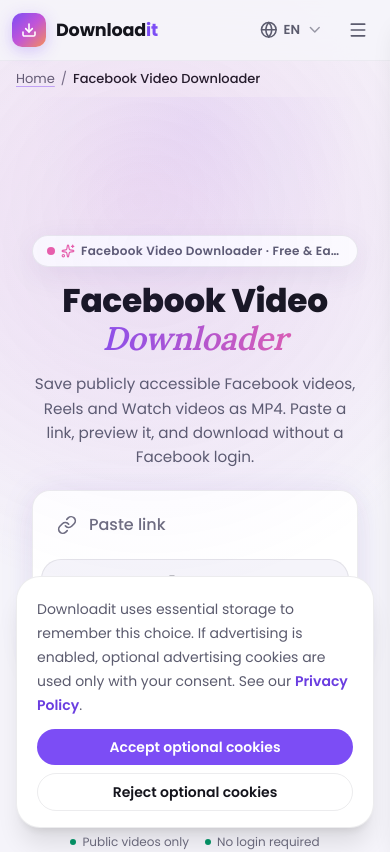
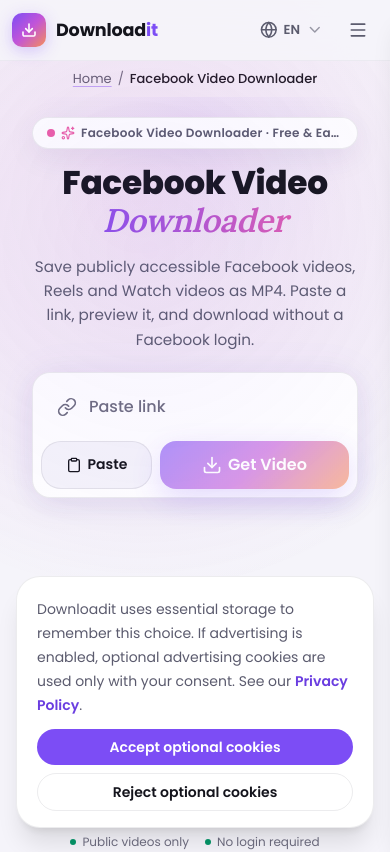
Before and after one commit to TechWithIfn/trying, a Next.js app in the folder frontend/: page /facebook-video-downloader in a window 390 px wide. Shown: the top 852 px of the page. Built offline with nearby package versions, Linux system fonts and the light colour scheme.

Commit message:
updates features 2

```diff
--- a/frontend/src/app/globals.css
+++ b/frontend/src/app/globals.css
@@ -765,6 +765,12 @@ body {
 }
 
 /* Important mobile containers respect safe-area with 16px floor (spec 3) */
+.hero-section {
+  width: 100% !important;
+  margin-inline: auto !important;
+  box-sizing: border-box;
+}
+
 .hero-section,
 .site-header-inner {
   padding-left: max(16px, env(safe-area-inset-left));
@@ -1721,6 +1727,10 @@ html:not(.js) .readmore-toggle {
 
 /* ─────────────────────────────────────────────
    Premium homepage hero + responsive vertical alignment
+   The hero uses flex-start + controlled padding-top so content sits
+   comfortably close to the navbar with balanced visual weight.
+   justify-content: center on a full-viewport container causes the content
+   to sit too low because equal empty space is added above AND below.
    ───────────────────────────────────────────── */
 .home-hero {
   margin-bottom: 0 !important;
@@ -1728,10 +1738,14 @@ html:not(.js) .readmore-toggle {
   min-height: calc(100dvh - 68px);
   display: flex;
   flex-direction: column;
-  justify-content: center;
+  justify-content: flex-start;
   align-items: center;
-  padding-top: 2rem;
-  padding-bottom: 2.5rem;
+  width: 100% !important;
+  margin-inline: auto !important;
+  /* padding-top pushes content off the navbar; padding-bottom fills remaining
+     space so the section still occupies the full viewport height cleanly. */
+  padding-top: clamp(2.5rem, 7vh, 5rem);
+  padding-bottom: clamp(3rem, 10vh, 7rem);
   box-sizing: border-box;
 }
 
@@ -1742,9 +1756,9 @@ html:not(.js) .readmore-toggle {
 
 /* ─────────────────────────────────────────────
    Dedicated Downloader Tool Page Hero
-   Matches home-hero viewport discipline so the initial screen focuses
-   cleanly on the downloader, keeping all educational and lower content
-   naturally below the fold on both desktop and mobile.
+   Same flex-start + padding approach for all tool pages.
+   The breadcrumb adds ~44px above the section, so we account for it
+   with a slightly smaller padding-top than the home hero.
    ───────────────────────────────────────────── */
 .tool-hero {
   margin-bottom: 0 !important;
@@ -1752,28 +1766,26 @@ html:not(.js) .readmore-toggle {
   min-height: calc(100dvh - 120px);
   display: flex;
   flex-direction: column;
-  justify-content: center;
+  justify-content: flex-start;
   align-items: center;
+  width: 100% !important;
+  margin-inline: auto !important;
   box-sizing: border-box;
-  padding-top: 1rem;
-  padding-bottom: 2rem;
+  padding-top: clamp(1.5rem, 5vh, 3.5rem);
+  padding-bottom: clamp(2.5rem, 8vh, 6rem);
 }
 
 @media (min-width: 640px) {
   .tool-hero {
-    min-height: calc(100vh - 120px);
-    min-height: calc(100dvh - 120px);
-    padding-top: 1.5rem;
-    padding-bottom: 2.5rem;
+    padding-top: clamp(2rem, 6vh, 4rem);
+    padding-bottom: clamp(3rem, 9vh, 6.5rem);
   }
 }
 
 @media (min-width: 1024px) {
   .tool-hero {
-    min-height: calc(100vh - 120px);
-    min-height: calc(100dvh - 120px);
-    padding-top: 2rem;
-    padding-bottom: 3rem;
+    padding-top: clamp(2.5rem, 7vh, 4.5rem);
+    padding-bottom: clamp(3.5rem, 10vh, 7rem);
   }
 }
 
@@ -1818,10 +1830,8 @@ html:not(.js) .readmore-toggle {
 
 @media (min-width: 640px) {
   .home-hero {
-    min-height: calc(100vh - 68px);
-    min-height: calc(100dvh - 68px);
-    padding-top: 2.5rem;
-    padding-bottom: 3rem;
+    padding-top: clamp(3rem, 8vh, 5.5rem);
+    padding-bottom: clamp(3.5rem, 11vh, 7.5rem);
   }
   .media-chip-scroll {
     overflow: visible;
@@ -1832,9 +1842,15 @@ html:not(.js) .readmore-toggle {
   .home-hero {
     min-height: calc(100vh - 64px);
     min-height: calc(100dvh - 64px);
-    padding-top: 1.5rem !important;
+    /* On mobile, start content closer to the top — 1.75rem off the navbar */
+    padding-top: 1.75rem !important;
+    padding-bottom: 2.5rem !important;
+    margin-bottom: 0 !important;
+  }
+
+  .tool-hero {
+    padding-top: 1.25rem !important;
     padding-bottom: 2rem !important;
-    margin-bottom: 0 !important;
   }
 
   .home-hero .hero-title-a,
@@ -1850,24 +1866,25 @@ html:not(.js) .readmore-toggle {
     line-height: 1.55 !important;
   }
 
-  /* Paste + Get Media sit side by side inside the same card on phones. */
-  .home-hero .url-actions {
+  /* Paste + Get Media button group responsive layout across home and tool heroes */
+  .url-actions {
     flex-direction: row !important;
-  }
-  .home-hero .url-actions > button {
+    width: 100% !important;
+  }
+  .url-actions > button {
     min-width: 0;
   }
-  .home-hero .url-actions > button:first-child {
-    flex: 0 0 37%;
-  }
-  .home-hero .url-actions > button:last-child {
-    flex: 1 1 63%;
-  }
-  .home-hero .url-actions .gradient-btn {
+  .url-actions > button:first-child {
+    flex: 0 0 36% !important;
+  }
+  .url-actions > button:last-child {
+    flex: 1 1 64% !important;
+  }
+  .url-actions .gradient-btn {
     padding-left: 0.5rem;
     padding-right: 0.5rem;
   }
-  .home-hero .url-actions .btn-label {
+  .url-actions .btn-label {
     overflow: hidden;
     text-overflow: ellipsis;
   }
@@ -1877,6 +1894,17 @@ html:not(.js) .readmore-toggle {
     margin-top: 2rem !important;
     padding-top: 1.75rem !important;
     padding-bottom: calc(2rem + var(--sab)) !important;
+  }
+}
+
+@media (max-width: 359.98px) {
+  .url-actions {
+    flex-direction: column !important;
+  }
+  .url-actions > button {
+    width: 100% !important;
+    min-width: 100% !important;
+    flex: 1 1 auto !important;
   }
 }
 
--- a/frontend/src/components/Breadcrumb.tsx
+++ b/frontend/src/components/Breadcrumb.tsx
@@ -10,6 +10,8 @@ interface BreadcrumbProps {
   items: BreadcrumbItem[];
   /** Container CSS classes to match the layout width of the hosting page. */
   containerClassName?: string;
+  /** Alignment of breadcrumb items ("center" | "left"). Defaults to "center". */
+  align?: "center" | "left";
 }
 
 /**
@@ -22,7 +24,8 @@ interface BreadcrumbProps {
  */
 export default function Breadcrumb({
   items,
-  containerClassName = "mx-auto w-full max-w-[1240px] px-4 sm:px-6 lg:px-8 xl:px-12",
+  containerClassName = "mx-auto w-full max-w-[840px] px-4 sm:px-6 lg:px-8 xl:px-12 text-center",
+  align = "center",
 }: BreadcrumbProps) {
   // Filter out any items with missing or whitespace-only names to prevent GSC "N/A" errors
   const validItems = items.filter((item) => item && typeof item.name === "string" && item.name.trim().length > 0);
@@ -47,16 +50,22 @@ export default function Breadcrumb({
   };
 
   return (
-    <div className={containerClassName}>
+    <div className={containerClassName} style={{ marginInline: "auto" }}>
       <script
         type="application/ld+json"
         dangerouslySetInnerHTML={{ __html: JSON.stringify(jsonLd) }}
       />
       <nav
         aria-label="Breadcrumb"
-        className="py-2.5 text-[13px] sm:text-[14px] leading-tight text-fg-muted"
+        className={`py-2.5 text-[13px] sm:text-[14px] leading-tight text-fg-muted flex ${
+          align === "center" ? "justify-center text-center" : "justify-start text-left"
+        }`}
       >
-        <ol className="flex flex-wrap items-center gap-1.5 list-none p-0 m-0">
+        <ol
+          className={`flex flex-wrap items-center gap-1.5 list-none p-0 m-0 ${
+            align === "center" ? "justify-center" : "justify-start"
+          }`}
+        >
           {validItems.map((item, index) => {
             const isLast = index === validItems.length - 1;
             return (
--- a/frontend/src/components/FacebookDownloader.tsx
+++ b/frontend/src/components/FacebookDownloader.tsx
@@ -185,7 +185,8 @@ export default function FacebookDownloader({
 
           <p className="hero-subtitle mx-auto mt-4 max-w-2xl text-[16px] leading-[1.65] text-fg-muted">{subtitle}</p>
 
-          <form onSubmit={submit} className="mt-5 sm:mt-6 w-full" noValidate>
+          <div className="mt-5 sm:mt-6 w-full max-w-[760px] mx-auto" style={{ marginInline: "auto" }}>
+            <form onSubmit={submit} className="relative w-full min-w-0" noValidate>
               <div
                 className="url-card rounded-[20px] p-2.5 transition-shadow focus-within:ring-2 focus-within:ring-primary/25"
                 style={{
@@ -194,7 +195,7 @@ export default function FacebookDownloader({
                   border: "1px solid var(--border)",
                 }}
               >
-              <div className="hidden sm:flex sm:flex-row sm:gap-2">
+                <div className="hidden sm:flex sm:flex-row sm:items-center sm:justify-center sm:gap-2">
                 <div className="relative min-w-0 flex-1">
                   <LinkIcon className="pointer-events-none absolute left-4 top-1/2 h-5 w-5 -translate-y-1/2 text-fg-subtle" />
                   <input
@@ -256,16 +257,19 @@ export default function FacebookDownloader({
                     </button>
                   )}
                 </div>
-                <button type="button" onClick={() => void paste()} disabled={busy} className="flex h-12 min-h-[48px] w-full items-center justify-center gap-1.5 rounded-xl border border-border px-3 text-[14px] font-semibold text-fg transition-colors hover:bg-primary-light hover:text-primary disabled:opacity-50" style={{ background: "var(--bg)" }}>
+                <div className="url-actions flex min-w-0 flex-col gap-2 w-full">
+                  <button type="button" onClick={() => void paste()} disabled={busy} className="flex h-12 min-h-[48px] w-full min-w-0 items-center justify-center gap-1.5 rounded-xl border border-border px-3 text-[14px] font-semibold text-fg transition-colors hover:bg-primary-light hover:text-primary disabled:opacity-50" style={{ background: "var(--bg)" }} aria-label="Paste">
                     <Clipboard className="h-4 w-4 shrink-0" />
-                  Paste
+                    <span className="btn-label truncate">Paste</span>
                   </button>
-                <button type="submit" disabled={busy || !url.trim()} className="gradient-btn flex h-12 min-h-[48px] w-full items-center justify-center gap-2 text-[16px]">
-                  {busy ? <><Loader2 className="h-5 w-5 animate-spin" />Processing…</> : <><DownloadIcon className="h-5 w-5" />{buttonLabel || "Get Video"}</>}
+                  <button type="submit" disabled={busy || !url.trim()} className="gradient-btn flex h-12 min-h-[48px] w-full min-w-0 items-center justify-center gap-2 px-4 text-[16px]">
+                    {busy ? <><Loader2 className="h-5 w-5 animate-spin" />Processing…</> : <><DownloadIcon className="h-5 w-5" /><span>{buttonLabel || "Get Video"}</span></>}
                   </button>
                 </div>
               </div>
+            </div>
           </form>
+        </div>
 
           {flowStatus && (
             <div ref={anchorRef} className="scroll-mt-[calc(80px+env(safe-area-inset-top,0px))]" aria-live="polite" aria-atomic="true">
--- a/frontend/src/components/HeroDownloader.tsx
+++ b/frontend/src/components/HeroDownloader.tsx
@@ -960,7 +960,7 @@ export default function HeroDownloader({
           )}
 
           {/* Input Bar */}
-          <div className="mt-5 w-full">
+          <div className="mt-5 sm:mt-6 w-full max-w-[760px] mx-auto" style={{ marginInline: "auto" }}>
             {detectedPlatform && (
               <div className="mb-2.5 flex items-center justify-center gap-1.5 animate-fade-in">
                 <span
@@ -994,7 +994,7 @@ export default function HeroDownloader({
                 </span>
               </div>
             )}
-            <form onSubmit={handleSubmit} className="relative min-w-0" noValidate>
+            <form onSubmit={handleSubmit} className="relative w-full min-w-0" noValidate>
               <div
                 className={`url-card rounded-[20px] p-2.5 transition-shadow ${isHome ? "url-card--home" : ""}`}
                 style={{
@@ -1004,7 +1004,7 @@ export default function HeroDownloader({
                 }}
               >
                 {/* Desktop: horizontal */}
-                <div className="hidden sm:flex sm:flex-row sm:gap-2">
+                <div className="hidden sm:flex sm:flex-row sm:items-center sm:justify-center sm:gap-2">
                   <div className="relative min-w-0 flex-1">
                     <LinkIcon className="pointer-events-none absolute left-4 top-1/2 h-5 w-5 -translate-y-1/2 text-fg-subtle" />
                     <input
```
Also changed, not shown: frontend/src/components/PinterestDownloader.tsx (+4 -4 lines), frontend/src/components/YouTubeDownloader.tsx (+4 -4 lines), 1 other file (tests, documents, lock files or other folders). Lines whose indentation alone changed are shown as unchanged.
